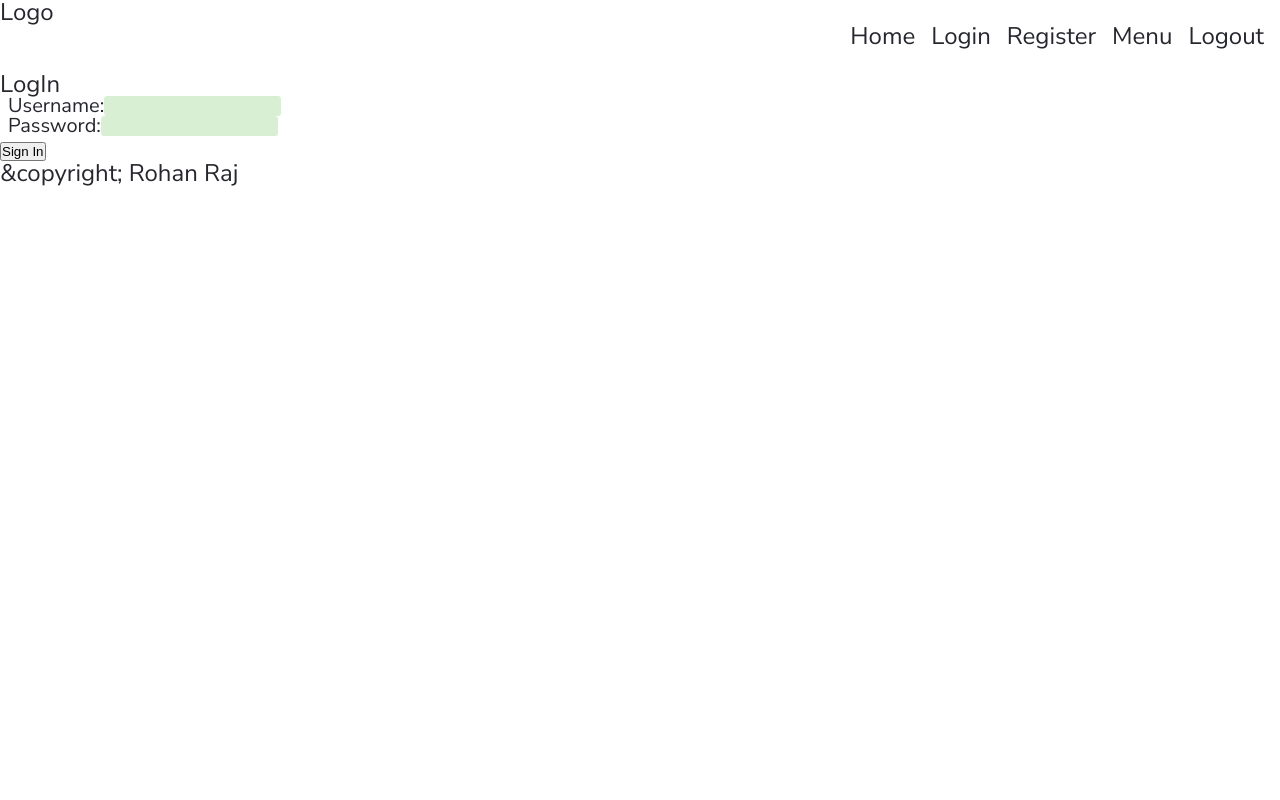
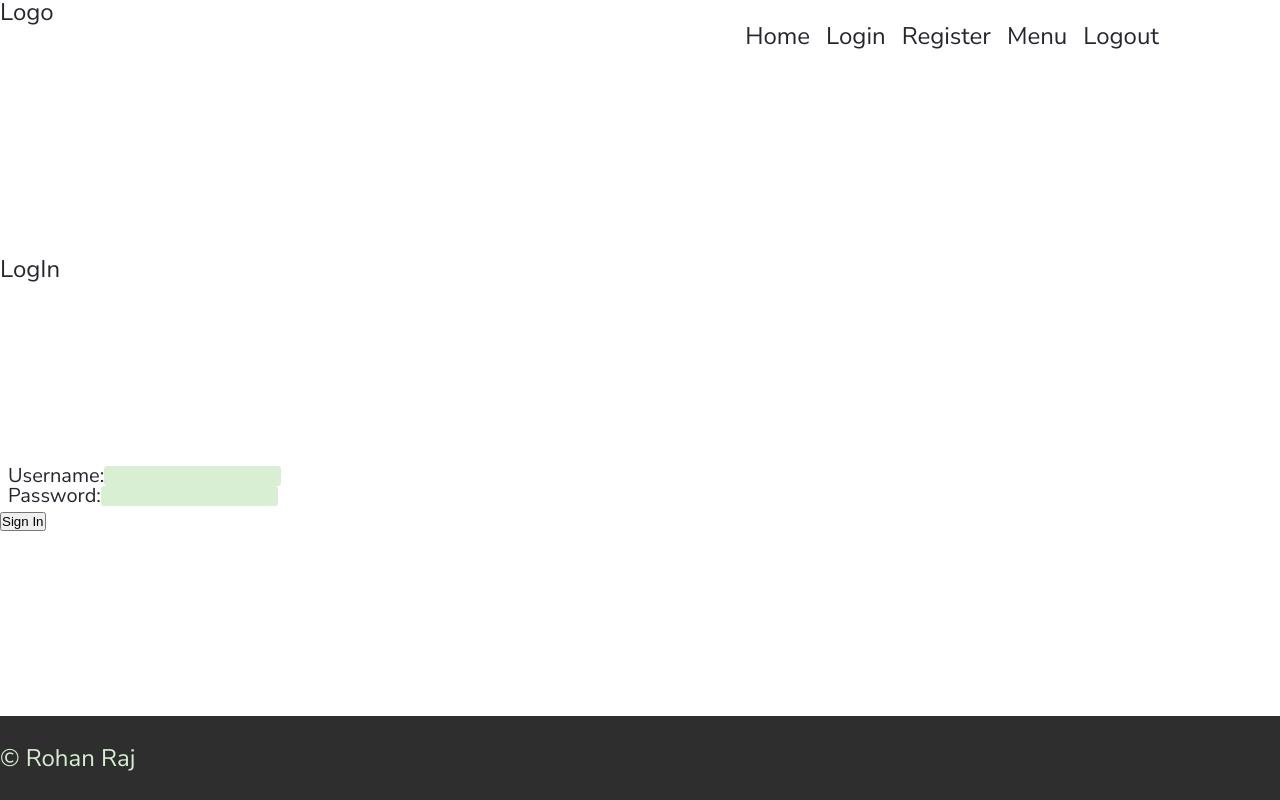
Before and after one commit to hxnyeol/Frontend, a React (Vite) app: page /login in a window 1280 px wide. Built offline with nearby package versions, Linux system fonts and the light colour scheme.

Commit message:
Footer fix

```diff
--- a/src/components/Footer.jsx
+++ b/src/components/Footer.jsx
@@ -1,5 +1,11 @@
 const Footer = () => {
-  return <footer>&copyright; Rohan Raj</footer>;
+  return (
+    <footer>
+      <div>
+        <div>&copy; Rohan Raj</div>
+      </div>
+    </footer>
+  );
 };
 
 export default Footer;
--- a/src/index.css
+++ b/src/index.css
@@ -175,6 +175,40 @@ input {
   border-radius: 0.25em;
 }
 
+.page {
+  height: 100vh;
+  display: flex;
+  flex-direction: column;
+  justify-content: space-between;
+}
+
+.add-button svg {
+  height: 2em;
+  width: 2em;
+}
+.list-container {
+  border: 1px solid #110000;
+  margin-top: 0.1em;
+}
+
+.list-container div {
+}
+.page div {
+  flex: 3;
+}
+
+footer {
+  height: 3.5em;
+  color: #d8efd3;
+  background-color: rgb(46, 46, 46);
+  display: flex;
+  justify-content: center;
+  align-items: center;
+}
+
+footer div div {
+  margin-right: 2em;
+}
 .nav-top {
   display: flex;
   flex-direction: row;
--- a/src/pages/home/index.jsx
+++ b/src/pages/home/index.jsx
@@ -3,7 +3,7 @@ import Navbar from "../../components/Navbar";
 
 const HomePage = () => {
   return (
-    <div>
+    <div className="page">
       <Navbar />
       <div>Something here</div>
       <Footer />
--- a/src/pages/log-in/index.jsx
+++ b/src/pages/log-in/index.jsx
@@ -35,7 +35,7 @@ function SignIn() {
   };
 
   return (
-    <div>
+    <div className="page">
       <Navbar />
       {/* {token && navigate("/menu")} */}
       {token && "You are Logged In"}
--- a/src/pages/log-out/index.jsx
+++ b/src/pages/log-out/index.jsx
@@ -1,5 +1,7 @@
 import { useEffect } from "react";
 import { useAuth } from "../../setup/auth/Auth";
+import Navbar from "../../components/Navbar";
+import Footer from "../../components/Footer";
 
 const Logout = () => {
   const { logout } = useAuth();
@@ -11,7 +13,13 @@ const Logout = () => {
   useEffect(() => {
     LogOutUser();
   }, []);
-  return <div>you have been logged out</div>;
+  return (
+    <div className="page">
+      <Navbar />
+      <div>you have been logged out</div>;
+      <Footer />
+    </div>
+  );
 };
 
 export default Logout;
--- a/src/pages/menu/index.jsx
+++ b/src/pages/menu/index.jsx
@@ -15,7 +15,7 @@ const Menu = () => {
   const { token } = useAuth();
   const location = useLocation();
   const [data, setData] = useState(null);
-  const [isFormVisible, setIsFormVisible] = useState(true);
+  const [isFormVisible, setIsFormVisible] = useState(false);
   if (!token) {
     return <Navigate to="/login" replace state={{ from: location }} />;
   }
@@ -73,7 +73,7 @@ const Menu = () => {
   };
 
   return (
-    <div>
+    <div className="page">
       <Navbar />
       <div>
         {data &&
@@ -82,12 +82,10 @@ const Menu = () => {
               <div className="list-container" key={item._id}>
                 <div>
                   <div>
-                    <span>To</span>
+                    <span>To </span>
                     {item.destination}
                   </div>
-                  <div>
-                    <span>From</span> {item.start}{" "}
-                  </div>
+                  <span>From</span> {item.start} {item.startDate}
                 </div>
                 <span
                   onClick={() => {
@@ -102,8 +100,8 @@ const Menu = () => {
           })}
 
         <div>
-          <div onClick={handleShow}>
-            <IoIosAddCircleOutline />
+          <div className="add-button" onClick={handleShow}>
+            <IoIosAddCircleOutline width="10px" />
           </div>
         </div>
       </div>
```
